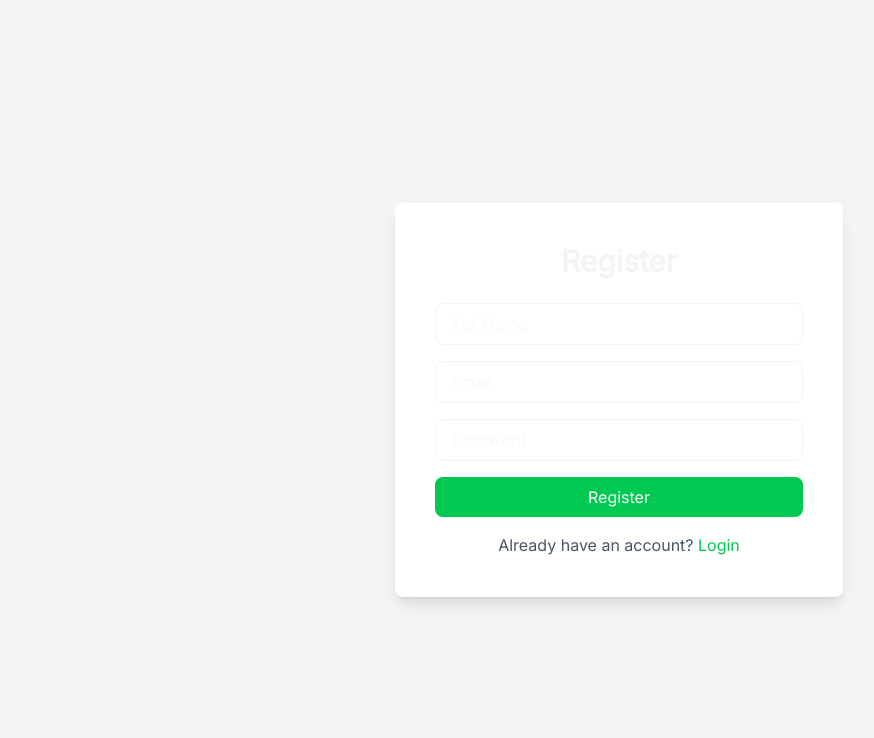
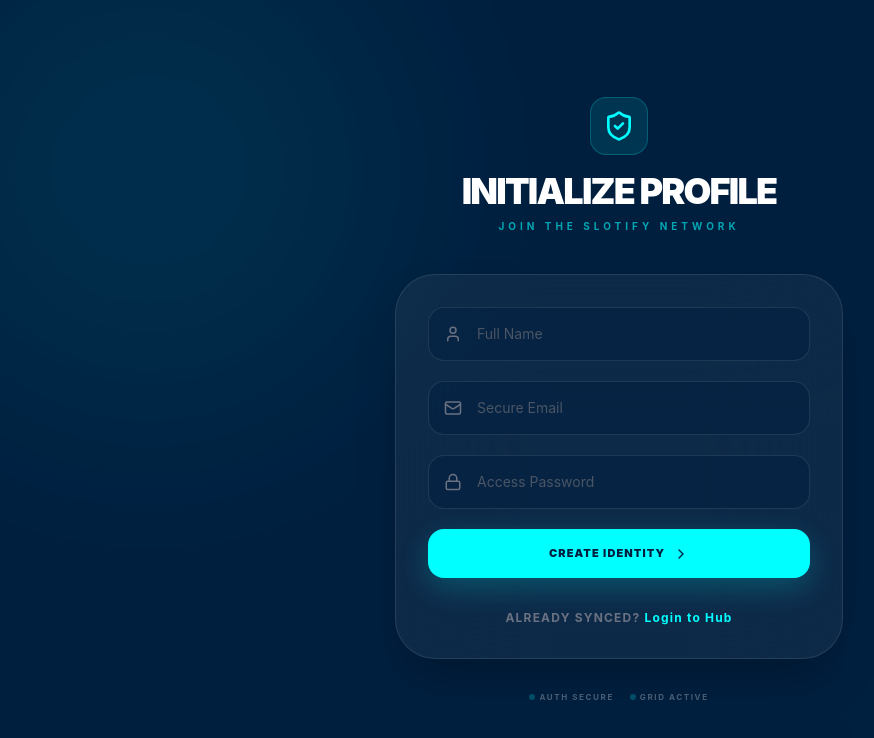
Before and after one commit to sathya2k66ind-web/pp-app-frontend, a React (Vite) app: page /register in a window 1280 px wide. Shown: the top 738 px of the page, without its empty margins (21-895 px from the left). Built offline with nearby package versions, Linux system fonts and the light colour scheme.

Commit message:
register: Login.jsx

```diff
--- a/src/pages/Register.jsx
+++ b/src/pages/Register.jsx
@@ -1,53 +1,141 @@
 import { useState } from "react";
+import { useNavigate } from "react-router-dom";
+import { motion } from "framer-motion";
+import { User, Mail, Lock, ShieldCheck, ChevronRight } from "lucide-react";
 
 export default function Register() {
+  const navigate = useNavigate();
   const [name, setName] = useState("");
   const [email, setEmail] = useState("");
   const [password, setPassword] = useState("");
+  const [loading, setLoading] = useState(false);
 
   const handleSubmit = (e) => {
     e.preventDefault();
-    console.log("Registering:", { name, email, password });
-    // connect your backend API here
+    setLoading(true);
+
+    // Simulate "Initializing Profile"
+    setTimeout(() => {
+      console.log("Slotify Network Joined:", { name, email, password });
+      setLoading(false);
+      navigate("/dashboard");
+    }, 2000);
   };
 
   return (
-    <div className="min-h-screen flex items-center justify-center bg-gray-100">
-      <div className="bg-white p-10 rounded-lg shadow-lg w-full max-w-md">
-        <h1 className="text-3xl font-bold mb-6 text-center">Register</h1>
-        <form onSubmit={handleSubmit} className="space-y-4">
+    <div className="min-h-screen flex items-center justify-center bg-[#001F3F] relative overflow-hidden font-sans px-6">
+
+      {/* Dynamic Background Glows */}
+      <div className="absolute w-[500px] h-[500px] bg-[#00FFFF]/10 blur-[120px] rounded-full -top-20 -left-20 animate-pulse" />
+      <div className="absolute w-[400px] h-[400px] bg-[#00FFFF]/5 blur-[100px] rounded-full -bottom-20 -right-20" />
+
+      <motion.div
+        initial={{ opacity: 0, scale: 0.95 }}
+        animate={{ opacity: 1, scale: 1 }}
+        className="relative z-10 w-full max-w-md"
+      >
+        {/* Branding */}
+        <div className="text-center mb-10">
+          <motion.div
+            initial={{ y: -20 }}
+            animate={{ y: 0 }}
+            className="inline-flex p-3 rounded-2xl bg-[#00FFFF]/10 border border-[#00FFFF]/20 text-[#00FFFF] mb-4"
+          >
+            <ShieldCheck size={32} />
+          </motion.div>
+          <h1 className="text-4xl font-black italic-none tracking-tighter text-white uppercase">Initialize Profile</h1>
+          <p className="text-[10px] text-[#00FFFF] tracking-[0.4em] uppercase font-bold mt-2 opacity-60">
+            Join the Slotify Network
+          </p>
+        </div>
+
+        {/* Register Card */}
+        <div className="bg-white/5 backdrop-blur-3xl p-8 rounded-[2.5rem] border border-white/10 shadow-2xl">
+          <form onSubmit={handleSubmit} className="space-y-5">
+
+            {/* Name Input */}
+            <div className="relative group">
+              <User className="absolute left-4 top-1/2 -translate-y-1/2 text-gray-500 group-focus-within:text-[#00FFFF] transition-colors" size={18} />
               <input
                 type="text"
                 placeholder="Full Name"
                 value={name}
+                required
                 onChange={(e) => setName(e.target.value)}
-            className="w-full px-4 py-2 border rounded-lg focus:outline-none focus:ring-2 focus:ring-green-500"
+                className="w-full bg-[#001F3F]/50 border border-white/10 px-12 py-4 rounded-2xl focus:outline-none focus:border-[#00FFFF]/50 focus:ring-1 focus:ring-[#00FFFF]/20 transition-all text-sm text-white placeholder:text-gray-600"
               />
+            </div>
+
+            {/* Email Input */}
+            <div className="relative group">
+              <Mail className="absolute left-4 top-1/2 -translate-y-1/2 text-gray-500 group-focus-within:text-[#00FFFF] transition-colors" size={18} />
               <input
                 type="email"
-            placeholder="Email"
+                placeholder="Secure Email"
                 value={email}
+                required
                 onChange={(e) => setEmail(e.target.value)}
-            className="w-full px-4 py-2 border rounded-lg focus:outline-none focus:ring-2 focus:ring-green-500"
+                className="w-full bg-[#001F3F]/50 border border-white/10 px-12 py-4 rounded-2xl focus:outline-none focus:border-[#00FFFF]/50 focus:ring-1 focus:ring-[#00FFFF]/20 transition-all text-sm text-white placeholder:text-gray-600"
               />
+            </div>
+
+            {/* Password Input */}
+            <div className="relative group">
+              <Lock className="absolute left-4 top-1/2 -translate-y-1/2 text-gray-500 group-focus-within:text-[#00FFFF] transition-colors" size={18} />
               <input
                 type="password"
-            placeholder="Password"
+                placeholder="Access Password"
                 value={password}
+                required
                 onChange={(e) => setPassword(e.target.value)}
-            className="w-full px-4 py-2 border rounded-lg focus:outline-none focus:ring-2 focus:ring-green-500"
+                className="w-full bg-[#001F3F]/50 border border-white/10 px-12 py-4 rounded-2xl focus:outline-none focus:border-[#00FFFF]/50 focus:ring-1 focus:ring-[#00FFFF]/20 transition-all text-sm text-white placeholder:text-gray-600"
               />
+            </div>
+
+            {/* Submit Button */}
+            <motion.button
+              whileHover={{ scale: 1.02 }}
+              whileTap={{ scale: 0.98 }}
+              disabled={loading}
+              className={`w-full py-4 rounded-2xl font-black uppercase tracking-widest text-[11px] transition-all flex items-center justify-center gap-2 ${
+                loading
+                ? "bg-gray-800 text-gray-500"
+                : "bg-[#00FFFF] text-[#001F3F] shadow-[0_10px_30px_rgba(0,255,255,0.2)]"
+              }`}
+            >
+              {loading ? (
+                <div className="w-5 h-5 border-2 border-[#001F3F] border-t-transparent rounded-full animate-spin" />
+              ) : (
+                <>Create Identity <ChevronRight size={16} /></>
+              )}
+            </motion.button>
+          </form>
+
+          <div className="mt-8 text-center">
+            <p className="text-xs text-gray-500 font-bold uppercase tracking-widest">
+              Already Synced?{" "}
               <button
-            type="submit"
-            className="w-full bg-green-500 text-white py-2 rounded-lg hover:bg-green-600 transition"
+                onClick={() => navigate("/login")}
+                className="text-[#00FFFF] hover:underline transition-all"
               >
-            Register
+                Login to Hub
               </button>
-        </form>
-        <p className="mt-4 text-center text-gray-600">
-          Already have an account? <a href="/login" className="text-green-500">Login</a>
             </p>
           </div>
         </div>
+
+        {/* Network Status Footer */}
+        <div className="mt-8 flex justify-center gap-4 opacity-30">
+           <div className="flex items-center gap-1">
+              <div className="w-1.5 h-1.5 bg-[#00FFFF] rounded-full animate-pulse" />
+              <span className="text-[8px] font-bold tracking-[0.2em] uppercase">Auth Secure</span>
+           </div>
+           <div className="flex items-center gap-1">
+              <div className="w-1.5 h-1.5 bg-[#00FFFF] rounded-full animate-pulse" />
+              <span className="text-[8px] font-bold tracking-[0.2em] uppercase">Grid Active</span>
+           </div>
+        </div>
+      </motion.div>
+    </div>
   );
-} //dashboard
+}
```
Lines whose indentation alone changed are shown as unchanged.
